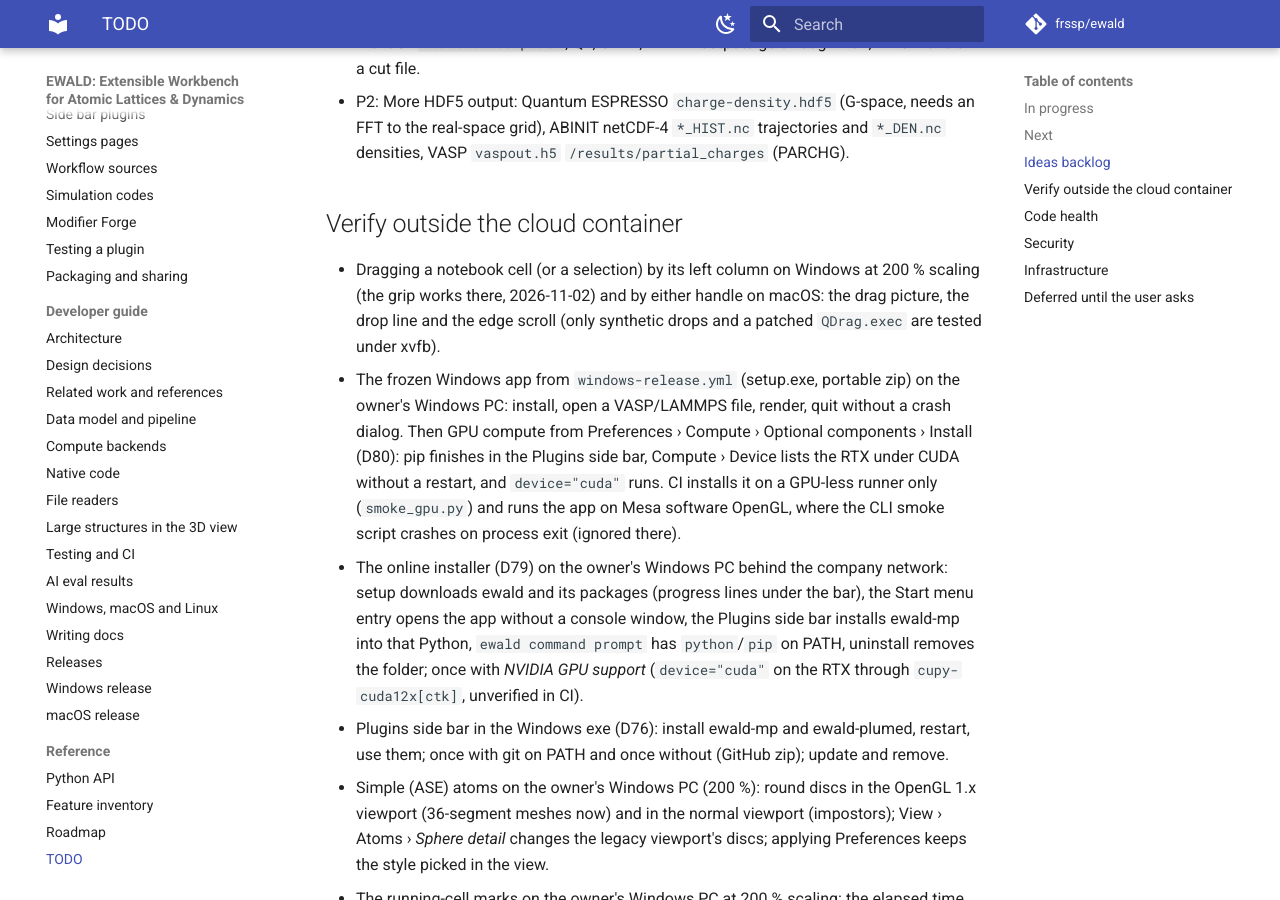
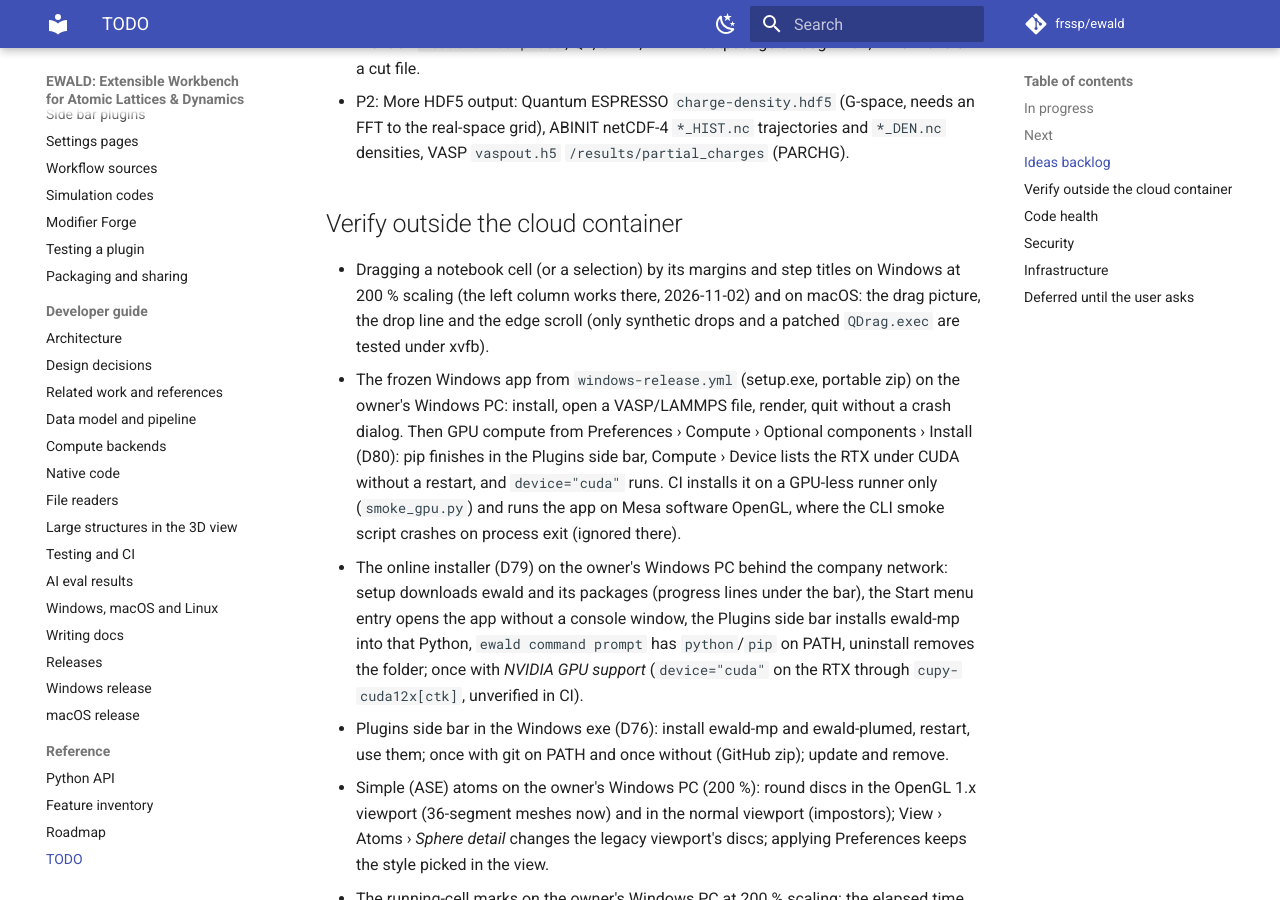
Before and after one commit to frssp/ewald, an MkDocs documentation site: the page built from docs/todo.md, in a window 1280 px wide and 900 px high, scrolled down 22264 px. Built offline with MkDocs 1.6.1 and Material for MkDocs 9.7.7, drawn with Linux system fonts in a browser that asks for light colours; comment, search, counter and statistics services are not loaded.

Commit message:
Docs: cells drag from any free spot
Co-Authored-By: Claude Opus 5.5 <noreply@anthropic.com>

```diff
--- a/docs/todo.md
+++ b/docs/todo.md
@@ -772,8 +772,8 @@ From the feature-ideas review (2026-10-19), after the four in progress above.
 
 ## Verify outside the cloud container
 
-- Dragging a notebook cell (or a selection) by its left column on Windows at 200 % scaling (the grip
-  works there, 2026-11-02) and by either handle on macOS:
+- Dragging a notebook cell (or a selection) by its margins and step titles on Windows at 200 %
+  scaling (the left column works there, 2026-11-02) and on macOS:
   the drag picture, the drop line and the edge scroll (only synthetic drops and a patched
   `QDrag.exec` are tested under xvfb).
 - The frozen Windows app from `windows-release.yml` (setup.exe, portable zip) on the owner's
```
Also changed, not shown: docs/user/notebooks.md (+1 -1 lines).
